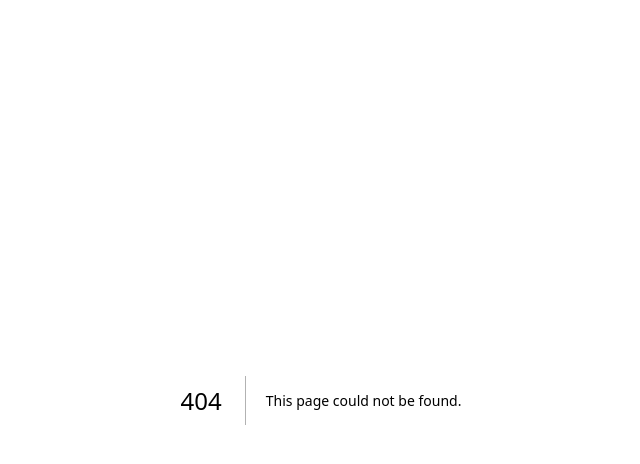
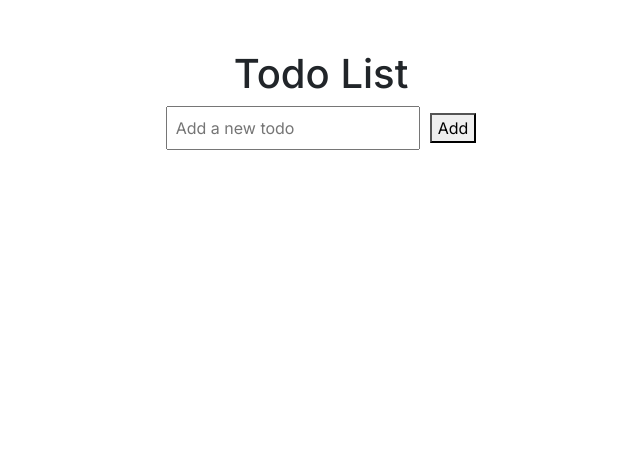
Before and after one commit to TizonX/rent_calculator, a Next.js app: page /todo in a window 1280 px wide. Before the commit this address had no page. Shown: the top 464 px of the page, without its empty margins (319-959 px from the left). Built offline with nearby package versions, Linux system fonts and the light colour scheme.

Commit message:
fix: new application

```diff
--- /dev/null
+++ b/Components/Todo/AddTodo/index.js
@@ -0,0 +1,75 @@
+import React, { useState } from 'react'
+import "../../../style/todo/addTodo.css";
+const AddTodo = () => {
+    const [todos, setTodos] = useState([]);
+    const [newTodo, setNewTodo] = useState('');
+    const [editingIndex, setEditingIndex] = useState(null);
+    const [editedTodo, setEditedTodo] = useState('');
+
+    const addTodo = () => {
+        if (newTodo.trim() !== '') {
+            setTodos([...todos, newTodo]);
+            setNewTodo('');
+        }
+    };
+
+    const removeTodo = (index) => {
+        const updatedTodos = [...todos];
+        updatedTodos.splice(index, 1);
+        setTodos(updatedTodos);
+        setEditingIndex(null);
+    };
+
+    const startEditing = (index) => {
+        setEditingIndex(index);
+        setEditedTodo(todos[index]);
+    };
+    const saveEdit = (index) => {
+        const updatedTodos = [...todos];
+        updatedTodos[index] = editedTodo;
+        setTodos(updatedTodos);
+        setEditingIndex(null);
+    };
+    const cancelEdit = () => {
+        setEditingIndex(null);
+    };
+    return (
+        <div className="App">
+            <h1>Todo List</h1>
+            <div className="todo-form">
+                <input
+                    type="text"
+                    value={newTodo}
+                    onChange={(e) => setNewTodo(e.target.value)}
+                    placeholder="Add a new todo"
+                />
+                <button onClick={addTodo}>Add</button>
+            </div>
+            <ul className="todo-list">
+                {todos.map((todo, index) => (
+                    <li key={index}>
+                        {editingIndex === index ? (
+                            <>
+                                <input
+                                    type="text"
+                                    value={editedTodo}
+                                    onChange={(e) => setEditedTodo(e.target.value)}
+                                />
+                                <button onClick={() => saveEdit(index)}>Save</button>
+                                <button onClick={cancelEdit}>Cancel</button>
+                            </>
+                        ) : (
+                            <>
+                                {todo}
+                                <button onClick={() => startEditing(index)}>Edit</button>
+                                <button onClick={() => removeTodo(index)}>Remove</button>
+                            </>
+                        )}
+                    </li>
+                ))}
+            </ul>
+        </div>
+    )
+}
+
+export default AddTodo
--- /dev/null
+++ b/src/app/todo/page.js
@@ -0,0 +1,13 @@
+"use client"
+import React from 'react'
+import AddTodo from '../../../Components/Todo/AddTodo'
+
+const ToDo = () => {
+  return (
+    <div>
+        <AddTodo/>
+    </div>
+  )
+}
+
+export default ToDo
--- /dev/null
+++ b/style/todo/addTodo.css
@@ -0,0 +1,39 @@
+.App {
+    text-align: center;
+    margin: 50px;
+}
+
+.todo-form {
+    margin-bottom: 20px;
+}
+
+.todo-form input {
+    padding: 8px;
+    margin-right: 10px;
+}
+
+.todo-list {
+    list-style-type: none;
+    padding: 0;
+}
+
+.todo-list li {
+    margin: 10px;
+    padding: 10px;
+    border: 1px solid #ccc;
+    display: flex;
+    justify-content: space-between;
+    align-items: center;
+}
+
+.todo-list button {
+    background-color: #dc3545;
+    color: #fff;
+    border: none;
+    padding: 5px 10px;
+    cursor: pointer;
+}
+
+.todo-list button:hover {
+    background-color: #c82333;
+}
```
